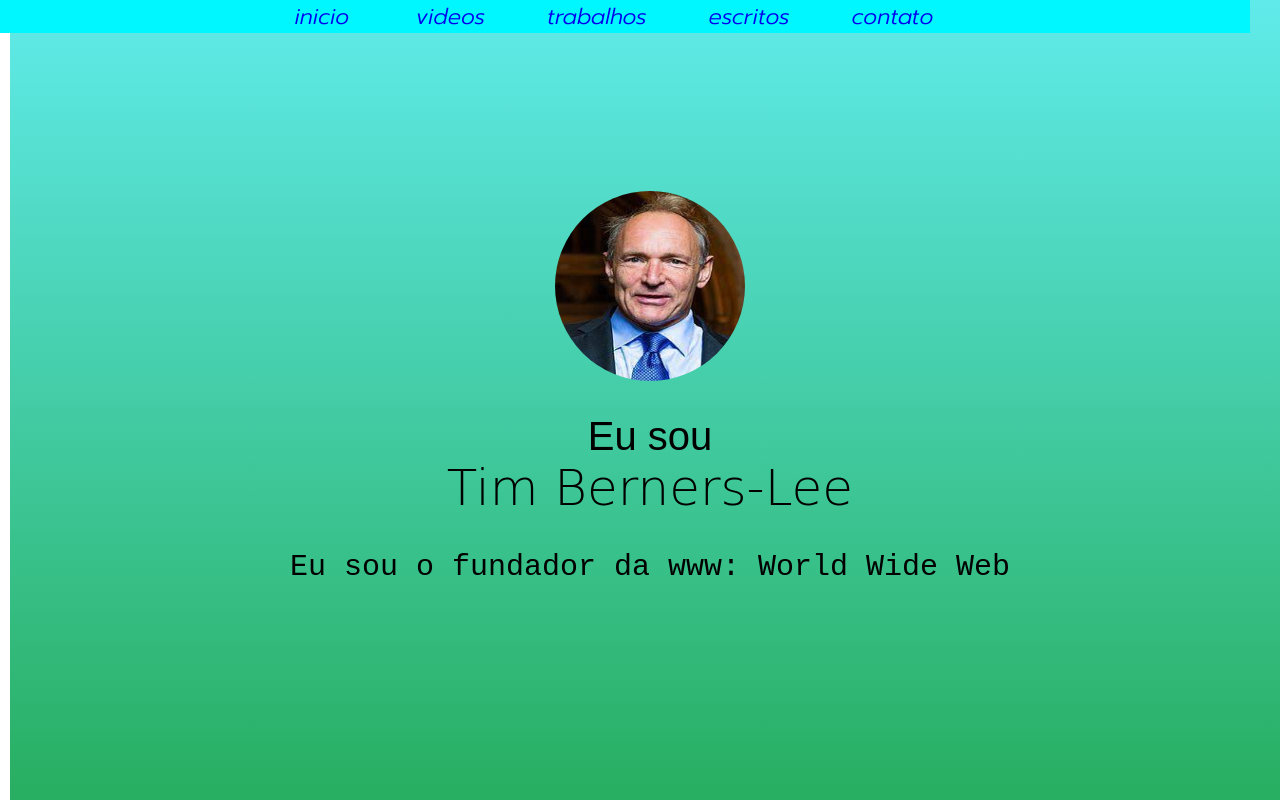
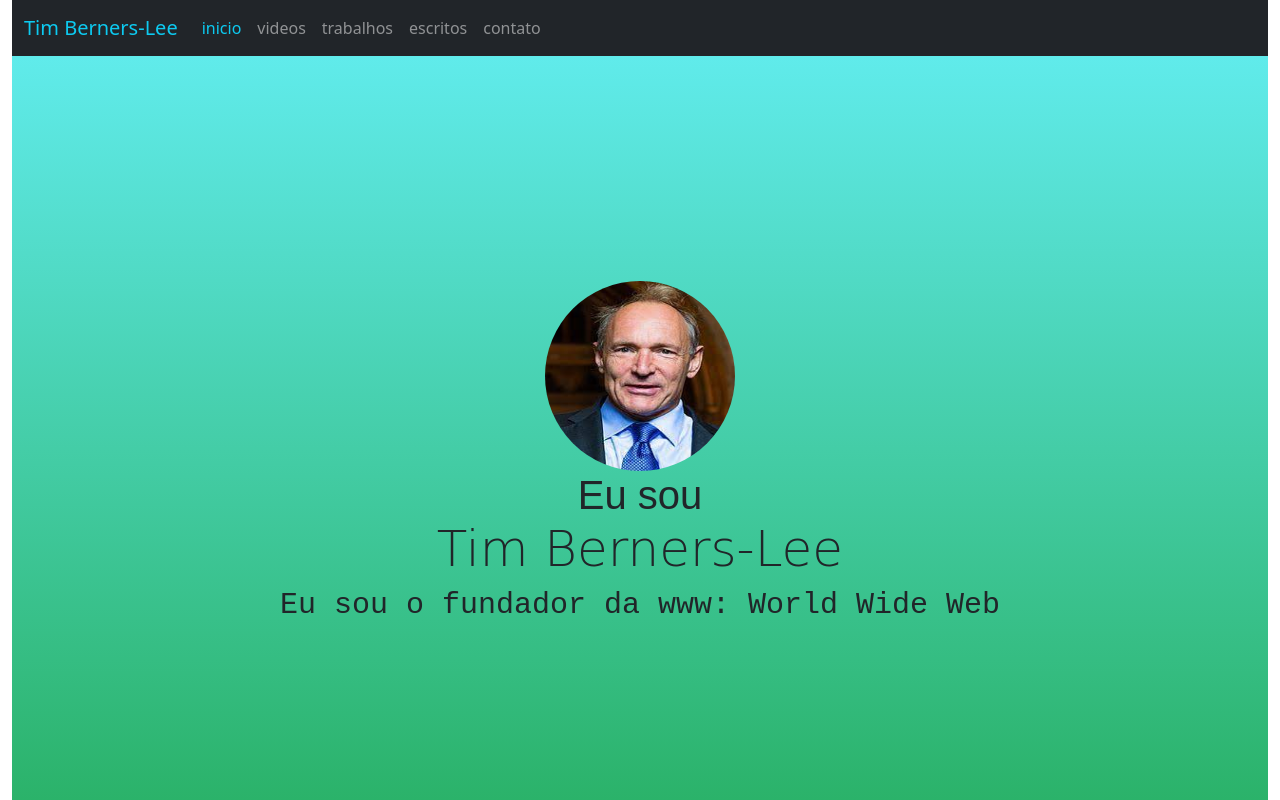
Before and after one commit to lainia/tim-beners-lee, a plain HTML site: page index (1) (1).html in a window 1280 px wide. Shown: the top 800 px of the page. Drawn offline with nearby package versions, Linux system fonts and the light colour scheme; a web font is replaced by a local one.

Commit message:
Add files via upload

```diff
--- a/index (1) (1).html
+++ b/index (1) (1).html
@@ -1,19 +1,41 @@
 <html>
 
 <head>
+
+	<meta charset="utf-8">
+	<meta name="viewport" content="width=device-width, initial-scale=1">
+	<link href="https://cdn.jsdelivr.net/npm/bootstrap@5.2.2/dist/css/bootstrap.min.css" rel="stylesheet"
+		integrity="sha384-Zenh87qX5JnK2Jl0vWa8Ck2rdkQ2Bzep5IDxbcnCeuOxjzrPF/et3URy9Bv1WTRi" crossorigin="anonymous">
+
 	<title>Sir Tim Berners-Lee</title>
 	<link rel="stylesheet" href="style.css">
 	<link rel="stylesheet" href="https://cdnjs.cloudflare.com/ajax/libs/font-awesome/4.7.0/css/font-awesome.min.css">
 </head>
 
 <body>
-	<ul class="menu">
-		<li class="links"><a href="#bio">inicio</a> </li>
-		<li class="links"><a href="#videos">videos</a></li>
-		<li class="links"><a href="#trabalho">trabalhos</a></li>
-		<li class="links"><a href="#escrito">escritos</a></li>
-		<li class="links"><a href="#contato">contato</a></li>
-	</ul>
+	<div class="container-fluid">
+
+		<nav class="navbar navbar-expand-lg bg-dark">
+			<div class="container-fluid">
+				<a class="navbar-brand text-info" href="#">Tim Berners-Lee</a>
+				<button class="navbar-toggler" type="button" data-bs-toggle="collapse"
+					data-bs-target="#navbarNavAltMarkup" aria-controls="navbarNavAltMarkup" aria-expanded="false"
+					aria-label="Toggle navigation">
+					<span class="navbar-toggler-icon"></span>
+				</button>
+				<div class="collapse navbar-collapse" id="navbarNavAltMarkup">
+					<div class="navbar-nav">
+						<a class="nav-link text-info" aria-current="page" href="#bio">inicio</a>
+						<a class="nav-link text-white-50" href="#videos">videos</a>
+						<a class="nav-link text-white-50" href="#trabalho">trabalhos</a>
+						<a class="nav-link text-white-50" href="#escrito">escritos</a>
+						<a class="nav-link text-white-50" href="#contato">contato</a>
+					</div>
+				</div>
+			</div>
+		</nav>
+
+
 		<!-- sessão 1: welcome  -->
 		<section id="welcome" class="parallax-container">
 			<div class="parallax-inner">
@@ -28,16 +50,21 @@
 		<section id="bio">
 			<h1>Oi!</h1>
 			<div class="line"></div>
-		<p>Tim Berners-Lee é um engenheiro de software que inventou a Internet (ou a World Wide Web) em 1989 enquanto em
+			<p>Tim Berners-Lee é um engenheiro de software que inventou a Internet (ou a World Wide Web) em 1989
+				enquanto em
 				CERN, o Laboratório Europeu de Física de Partículas.
 
-			Ele é diretor do World Wide Web Consortium que fundou e Professor no Departamento de Ciência da Computação
+				Ele é diretor do World Wide Web Consortium que fundou e Professor no Departamento de Ciência da
+				Computação
 				da Universidade de Oxford.
 
-			Em 2001 tornou-se Fellow da Royal Society e em 2004 foi nomeado cavaleiro. <br /> <br /> Em 1994 Berners-Lee
+				Em 2001 tornou-se Fellow da Royal Society e em 2004 foi nomeado cavaleiro. <br /> <br /> Em 1994
+				Berners-Lee
 				fundou o World Wide Web Consortium (W3C) no Laboratório de Ciência da Computação (LCS) em Massachusetts
-			Instituto de Tecnologia de Boston. Era formado por empresas que queriam trabalhar juntas para criar a Web
-			padrões e também melhorar a web. Foi rapidamente acordado que a tecnologia deveria ser isenta de royalties
+				Instituto de Tecnologia de Boston. Era formado por empresas que queriam trabalhar juntas para criar a
+				Web
+				padrões e também melhorar a web. Foi rapidamente acordado que a tecnologia deveria ser isenta de
+				royalties
 				e patentes. Berners-Lee atua como diretor deste W3C desde que foi fundado.
 
 				Em 1995, a Microsoft produziu a primeira versão do Internet Explorer e este navegador comercial criou
@@ -65,14 +92,15 @@
 		<section id="trabalho">
 			<h1>trabalho</h1>
 			<div class="line"></div>
-		<iframe src="https://pt.wikipedia.org/wiki/Tim_Berners-Lee" frameborder="0" height="1000" width="900"></iframe>
+			<iframe src="https://pt.wikipedia.org/wiki/Tim_Berners-Lee" frameborder="0" height="1000"
+				width="900"></iframe>
 		</section>
 
 		<section id="escrito">
 			<h1>escrito</h1>
 			<div class="line"></div>
-        <a href="https://brasil.elpais.com/brasil/2019/03/11/opinion/1552298297_783559.html"
-		target="_blank">as tres ameacas que pairam pela web</a>
+			<a href="https://brasil.elpais.com/brasil/2019/03/11/opinion/1552298297_783559.html" target="_blank">as tres
+				ameacas que pairam pela web</a>
 			<br>
 			<a href="http://interestingengineering.com/how-did-tim-berners-lee-change-the-world-with-the-world-wide-web"
 				target="_blank">como tim beners lee mudou a word wide web</a>
@@ -81,7 +109,10 @@
 		<section id="contato">
 			<h1>contato</h1>
 			<div class="line"></div>
-		<iframe src="https://www.google.com/maps/embed?pb=!1m18!1m12!1m3!1d3750.3522027630383!2d-43.92957478547012!3d-19.951685144135517!2m3!1f0!2f0!3f0!3m2!1i1024!2i768!4f13.1!3m3!1m2!1s0xa6999ed62daafd%3A0x566567081174064b!2sBYJU&#39;S%20FutureSchool!5e0!3m2!1spt-BR!2sbr!4v1665488980079!5m2!1spt-BR!2sbr" width="600" height="450" style="border:0;" allowfullscreen="" loading="lazy" referrerpolicy="no-referrer-when-downgrade"></iframe>
+			<iframe
+				src="https://www.google.com/maps/embed?pb=!1m18!1m12!1m3!1d3750.3522027630383!2d-43.92957478547012!3d-19.951685144135517!2m3!1f0!2f0!3f0!3m2!1i1024!2i768!4f13.1!3m3!1m2!1s0xa6999ed62daafd%3A0x566567081174064b!2sBYJU&#39;S%20FutureSchool!5e0!3m2!1spt-BR!2sbr!4v1665488980079!5m2!1spt-BR!2sbr"
+				width="600" height="450" style="border:0;" allowfullscreen="" loading="lazy"
+				referrerpolicy="no-referrer-when-downgrade"></iframe>
 			<div class="cont1to">
 				<a href="someone@example.com?Subject=Hello">
 					<i class="fa fa-envelope"></i>
@@ -96,6 +127,12 @@
 			</div>
 		</section>
 
+	</div>
+
+	<script src="https://cdn.jsdelivr.net/npm/bootstrap@5.2.2/dist/js/bootstrap.bundle.min.js"
+		integrity="sha384-OERcA2EqjJCMA+/3y+gxIOqMEjwtxJY7qPCqsdltbNJuaOe923+mo//f6V8Qbsw3"
+		crossorigin="anonymous"></script>
+
 
 </body>
 
--- a/style.css
+++ b/style.css
@@ -1,8 +1,8 @@
 @import url('https://fonts.googleapis.com/css2?family=Bungee+Spice&family=Passions+Conflict&family=Prompt:ital,wght@1,300&display=swap');
 
 body {
-    margin: 10;
-    padding-top: 800px;
+
+
     text-align: center;
 }
 
@@ -13,7 +13,7 @@
 }
 
 #welcome {
-    position: absolute;
+
     bottom: 0;
     background: linear-gradient(#60ebeb 0%, #27ae60 100%);
     display: table;
@@ -94,3 +94,9 @@
 #contato{
     background-color: rgb(252, 223, 97);
 }
+
+.navbar{
+    position:sticky;
+    top:0;
+    z-index:999 ;
+}
```
Lines whose indentation alone changed are shown as unchanged.
